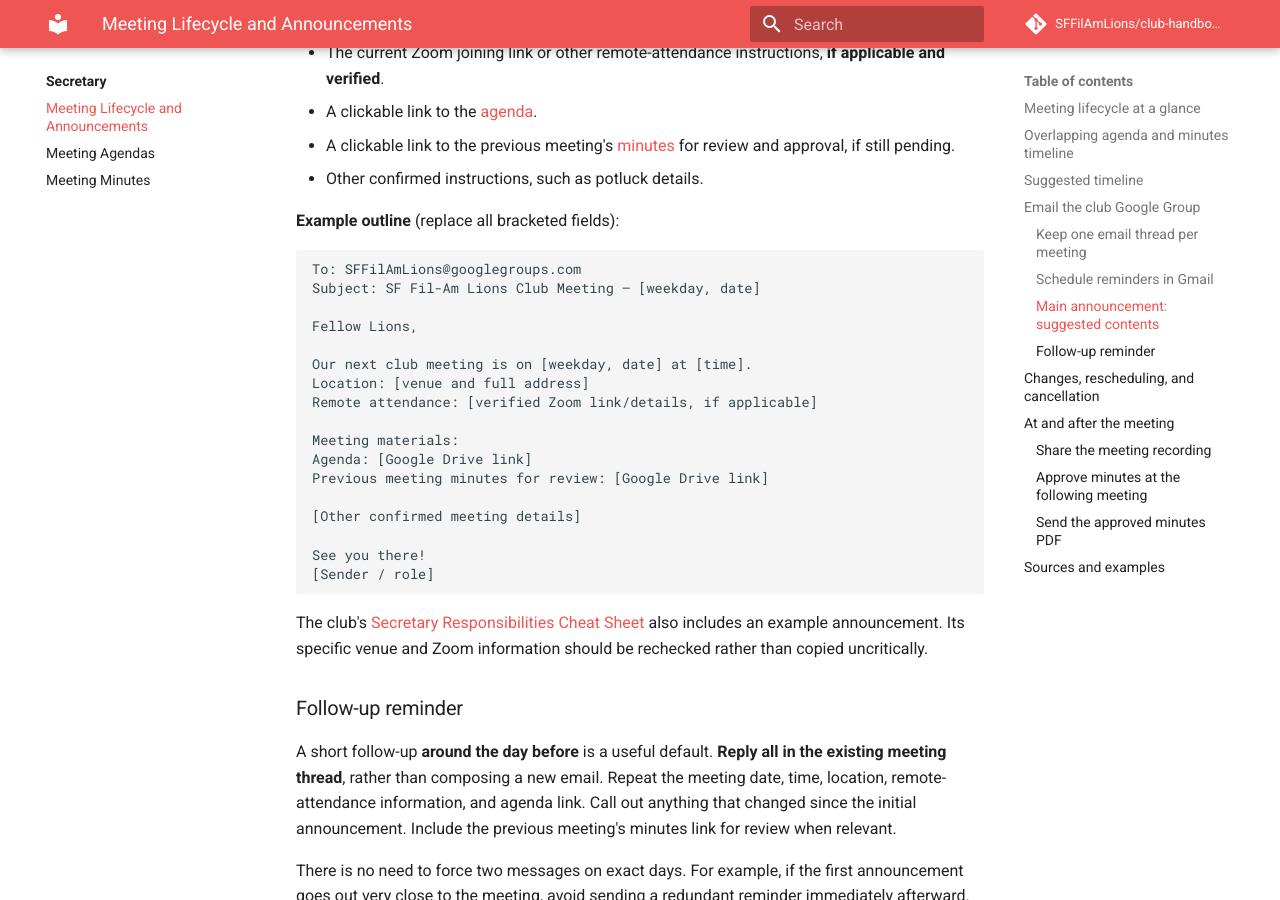
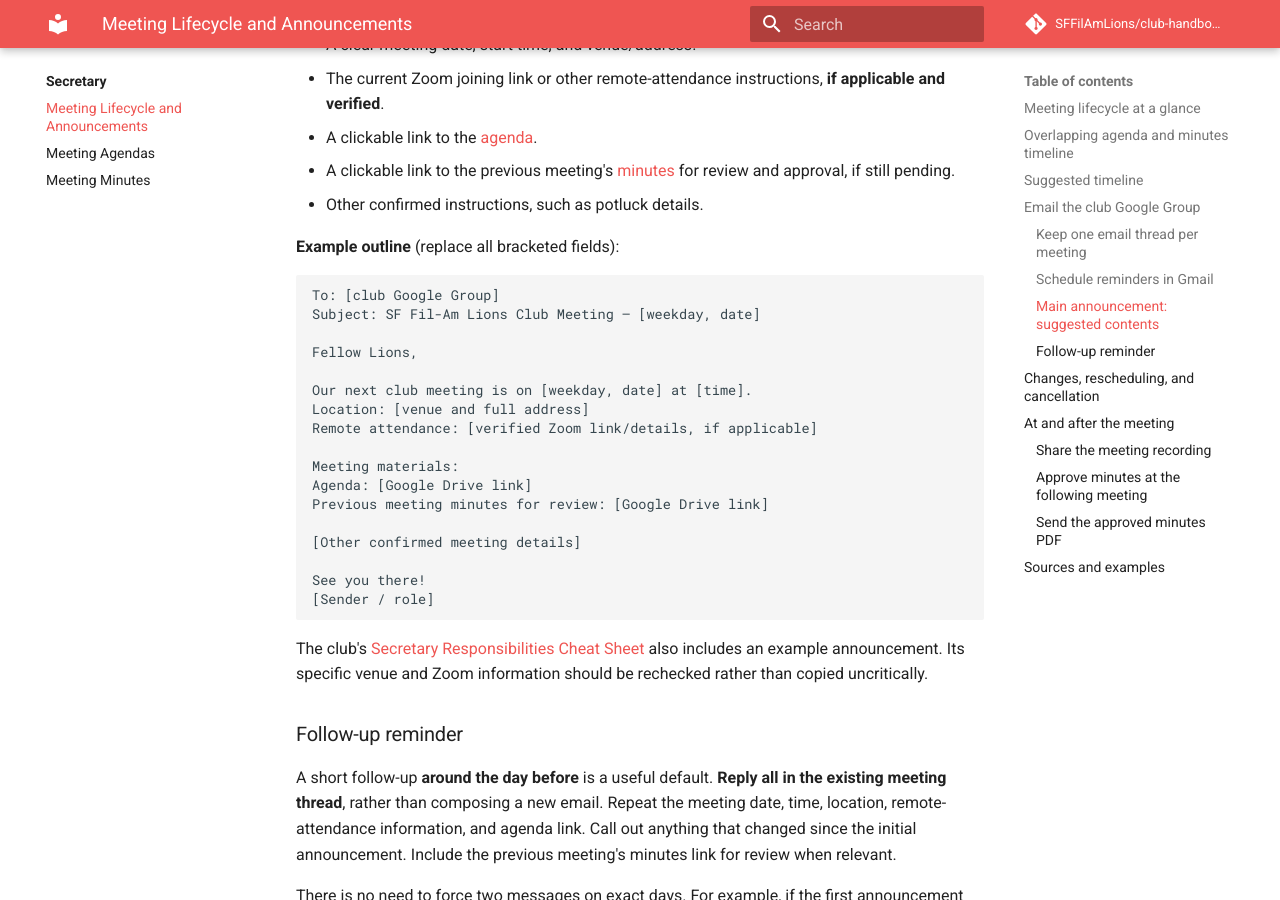
Before and after one commit to SFFilAmLions/club-handbook, an MkDocs documentation site: the page built from docs/secretary/meeting-lifecycle.md, in a window 1280 px wide and 900 px high, scrolled down 4587 px. Built offline with MkDocs 1.6.1 and Material for MkDocs 9.7.7, drawn with Linux system fonts in a browser that asks for light colours; comment, search, counter and statistics services are not loaded; some of the changed text lies outside the part shown.

Commit message:
docs: remove public club mailing address

````diff
--- a/docs/secretary/meeting-lifecycle.md
+++ b/docs/secretary/meeting-lifecycle.md
@@ -62,9 +62,9 @@ The following is **guidance rather than a set of hard deadlines**. Adapt to meet
 
 ## Email the club Google Group
 
-Use **SFFilAmLions@googlegroups.com** as the normal recipient for club-wide meeting announcements. This is the mailing list used in past club messages, not an instruction to email each member individually.
+Use the **club Google Group** as the normal recipient for club-wide meeting announcements. Obtain the actual mailing address from the club's internal records; **do not publish or reproduce the full address in this public handbook**. This is the mailing list used in past club messages, not an instruction to email each member individually.
 
-1. Open Gmail (or another email client) and start a message addressed to `SFFilAmLions@googlegroups.com`.
+1. Open Gmail (or another email client) and start a message addressed to the club Google Group.
 2. Write a subject that clearly identifies the club meeting and **actual date**; for example, `Club Meeting — November 4, 2026`. These are illustrative subjects, not a fixed naming convention. **Keep the same subject on replies** so the meeting's conversation remains together.
 3. Confirm the **date, time, physical location, and remote-attendance arrangements** for this specific meeting. Do not assume last month's details are still correct.
 4. Link the upcoming agenda (the working Google Doc that will become the minutes) and the previous meeting's minutes for review directly from Google Drive. Verify that each link opens the intended document and that intended recipients have appropriate access.
@@ -101,7 +101,7 @@ Gmail scheduling is recommended, **not mandatory**: send directly when details a
 **Example outline** (replace all bracketed fields):
 
 ```text
-To: SFFilAmLions@googlegroups.com
+To: [club Google Group]
 Subject: SF Fil-Am Lions Club Meeting — [weekday, date]
 
 Fellow Lions,
````
